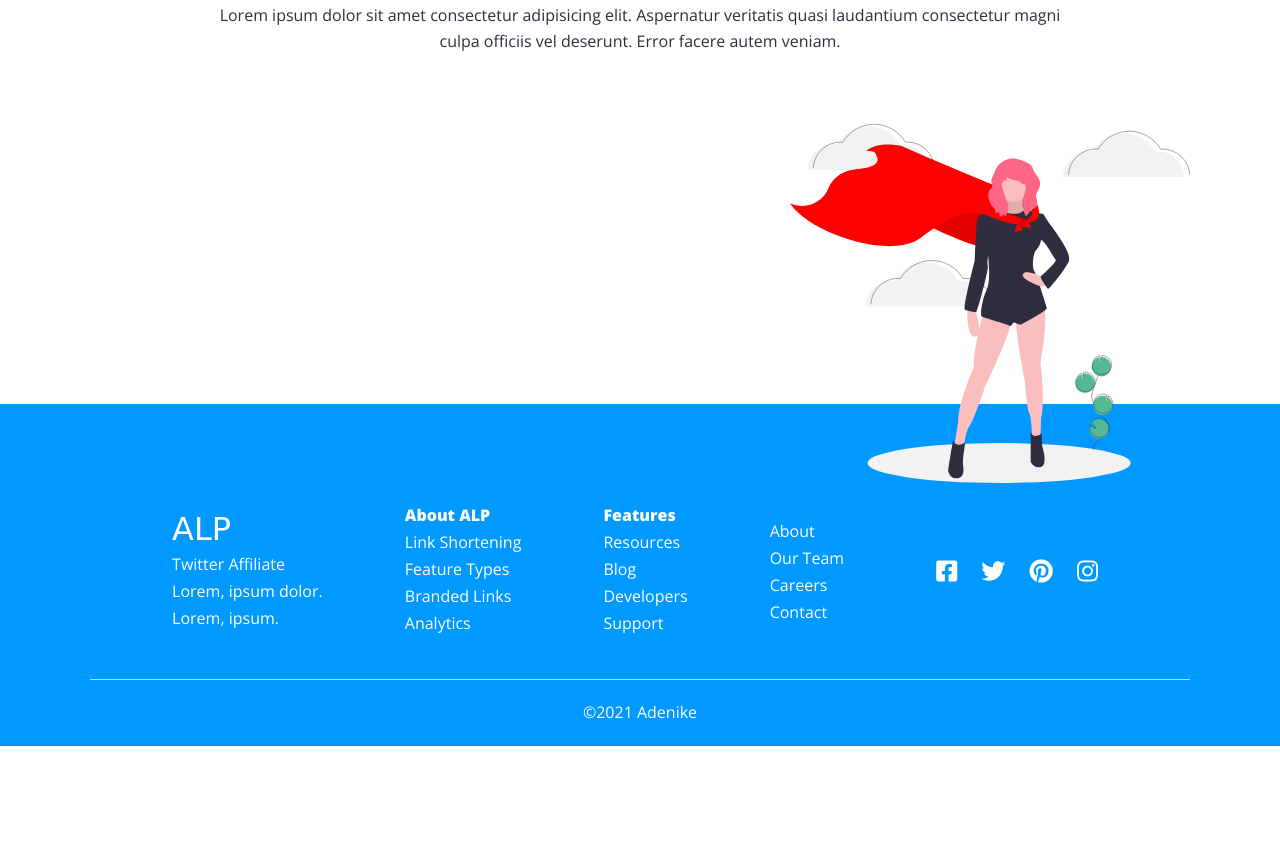
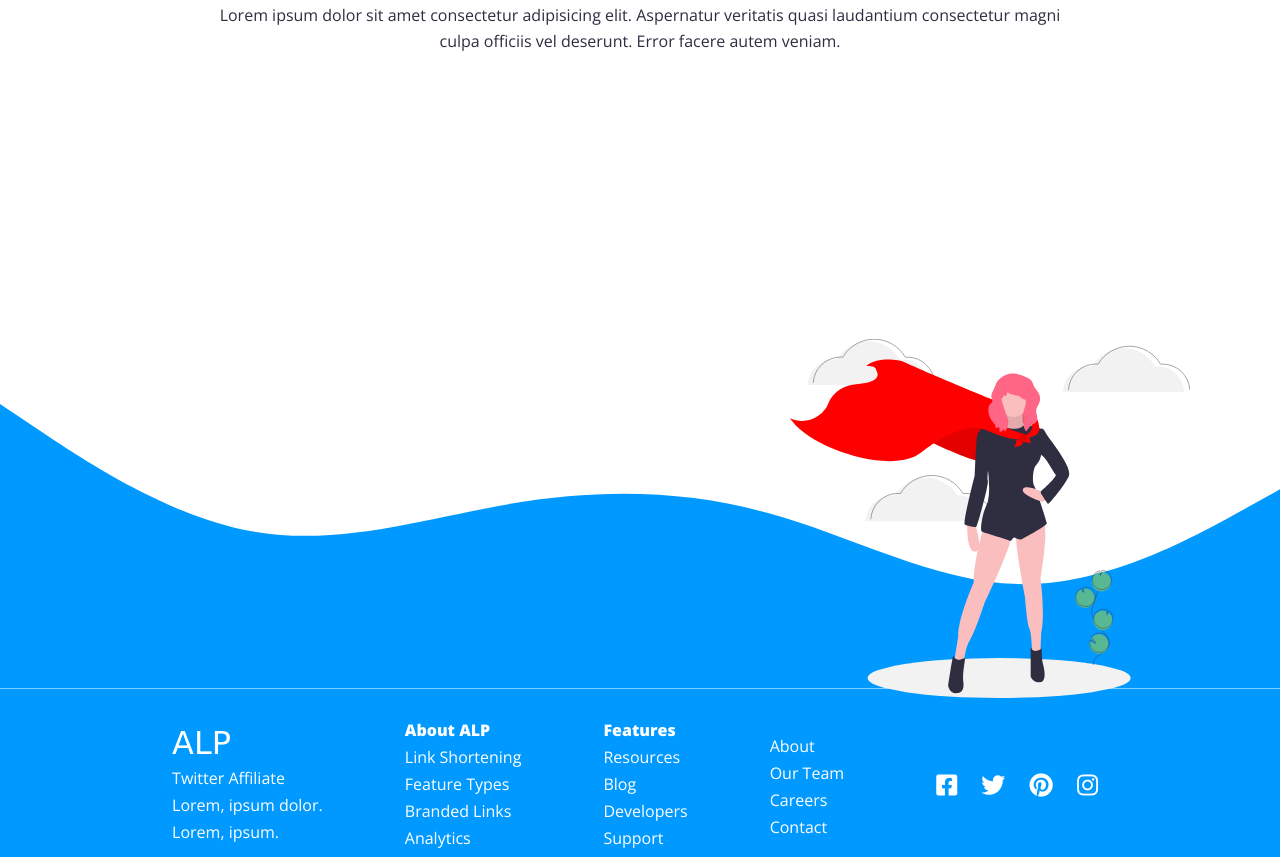
Before and after one commit to adekams/ALP, a plain HTML site: page index.html in a window 1280 px wide. Shown: the part 3656-4513 px from the top of the page. Before the commit the page ends 4402 px from the top, so only its background shows below. Drawn offline with nearby package versions, Linux system fonts and the light colour scheme; a web font is replaced by a local one.

Commit message:
waves added

```diff
--- a/css/style.css
+++ b/css/style.css
@@ -214,12 +214,16 @@ p.bg {
     margin: 10px 0;
 }
 
+/* remove whitespace from below svg */
+svg {
+    display: block;
+}
+
 /* footer */
 footer{
     background-size: cover;
     height: auto;
     background: var(--blue);
-    padding-top: 70px;
 }
 
 footer .lower-img {
@@ -228,6 +232,7 @@ footer .lower-img {
     position: absolute;
     top: -350px;
     right: 0;
+    z-index: 100;
 }
 
 footer .flex {
@@ -243,6 +248,7 @@ footer .all-footer {
     min-width: 200px;
     margin-top: 30px;
     justify-content: space-around;
+    z-index: 100;
 }
 
 footer h5 {
@@ -318,7 +324,7 @@ footer .copyright {
         margin: 0 auto;
     }
 
-    footer {
+    .wave-container {
         margin-top: 300px;
     }
 
--- a/index.html
+++ b/index.html
@@ -190,7 +190,14 @@
 
     </main>
 
+    <div class="wave-container">
+
+            <svg xmlns="http://www.w3.org/2000/svg" width="100%" height="auto" viewBox="0 0 1440 320" preserveAspectRatio="none">
+                <path stroke="transparent" fill="#0099ff" fill-opacity="1" d="M0,0L48,32C96,64,192,128,288,144C384,160,480,128,576,112C672,96,768,96,864,122.7C960,149,1056,203,1152,202.7C1248,203,1344,149,1392,122.7L1440,96L1440,320L1392,320C1344,320,1248,320,1152,320C1056,320,960,320,864,320C768,320,672,320,576,320C480,320,384,320,288,320C192,320,96,320,48,320L0,320Z"></path>
+            </svg>
+        </div>
     <footer>
+
         <div class="container">
             <div class="all-footer">
             <img src="images/undraw_super_woman_dv0y.svg" alt="" class="lower-img">
```
